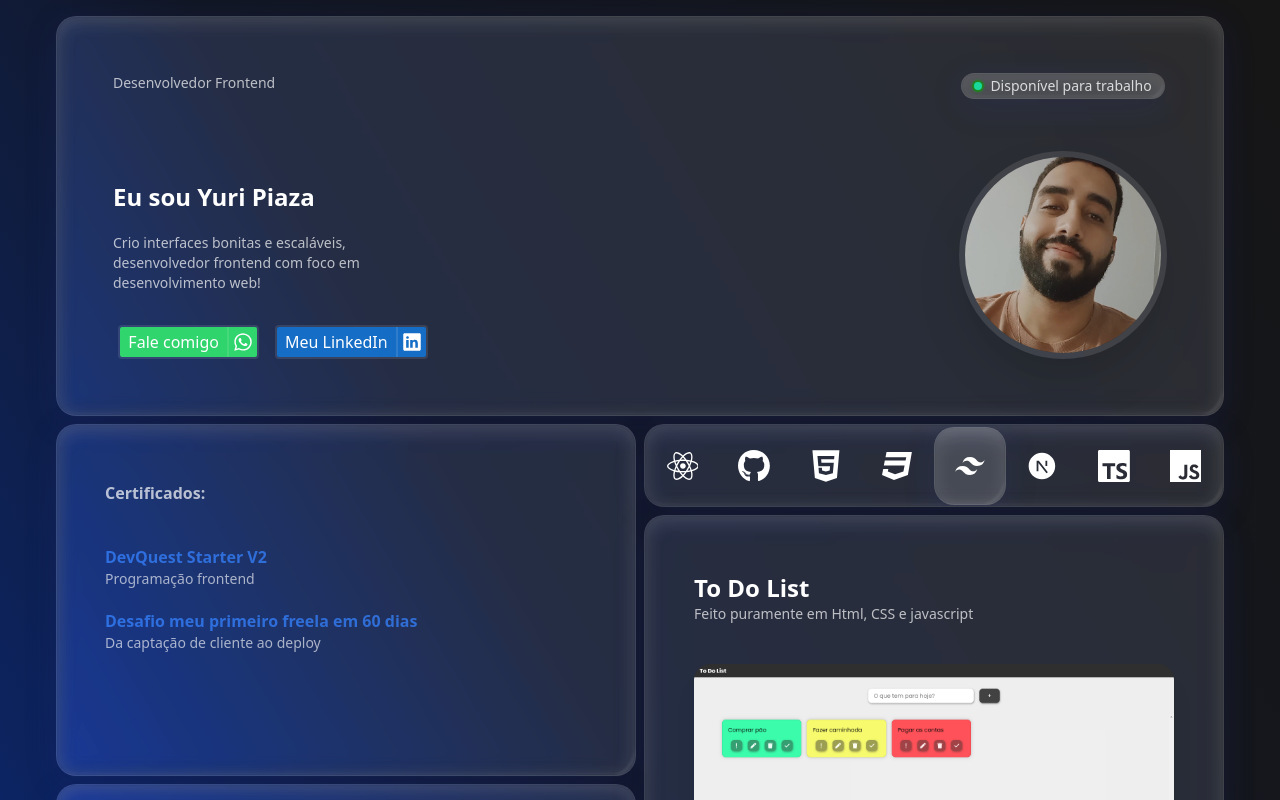
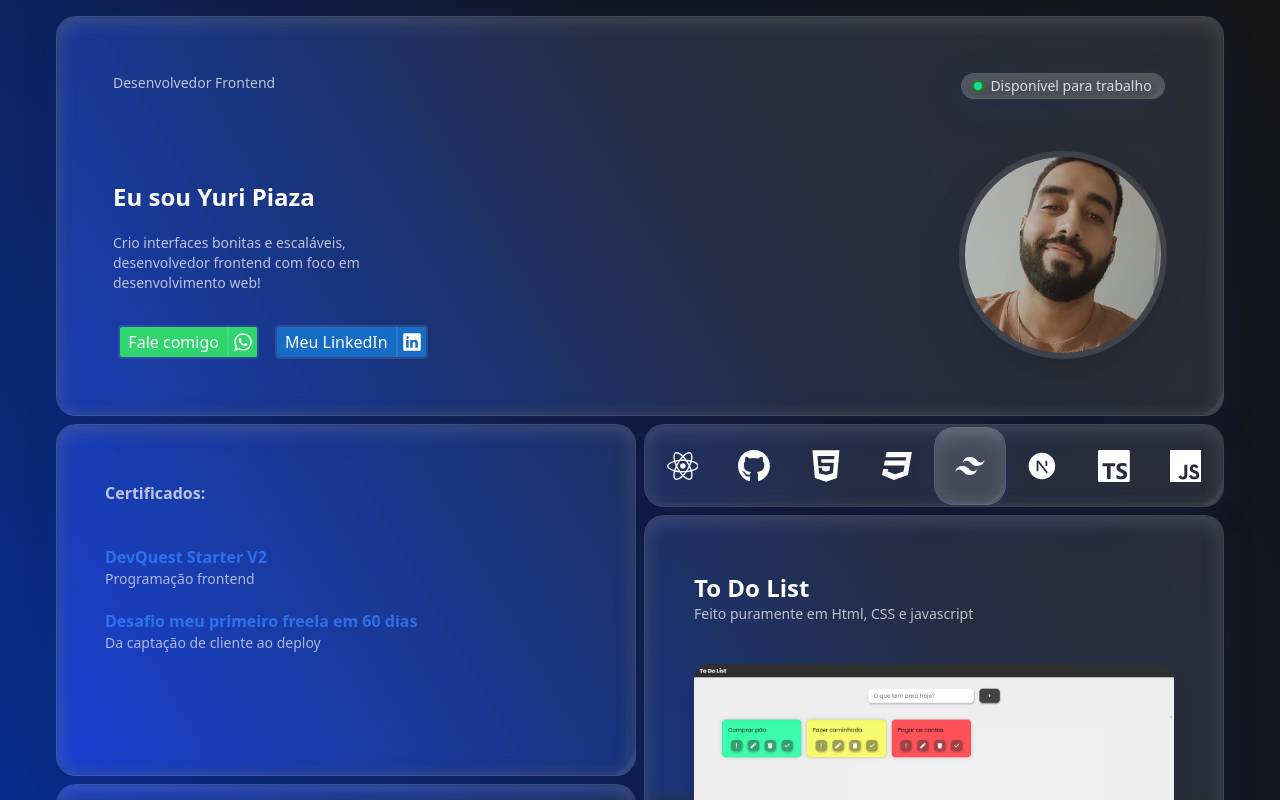
Before and after one commit to ypiaza/portifolioyuripiaza, a React (Vite) app: page / in a window 1280 px wide. Shown: the top 800 px of the page. Built offline with nearby package versions, Linux system fonts and the light colour scheme.

Commit message:
Update index.css

```diff
--- a/src/index.css
+++ b/src/index.css
@@ -4,9 +4,10 @@ body {
 background: linear-gradient(
   60deg,
   #072d8d 0%,
-  #121725 50%,
+  #121725 60%,
   #161616 100%
 );
+  background-attachment: fixed;
 }
 
 
```
